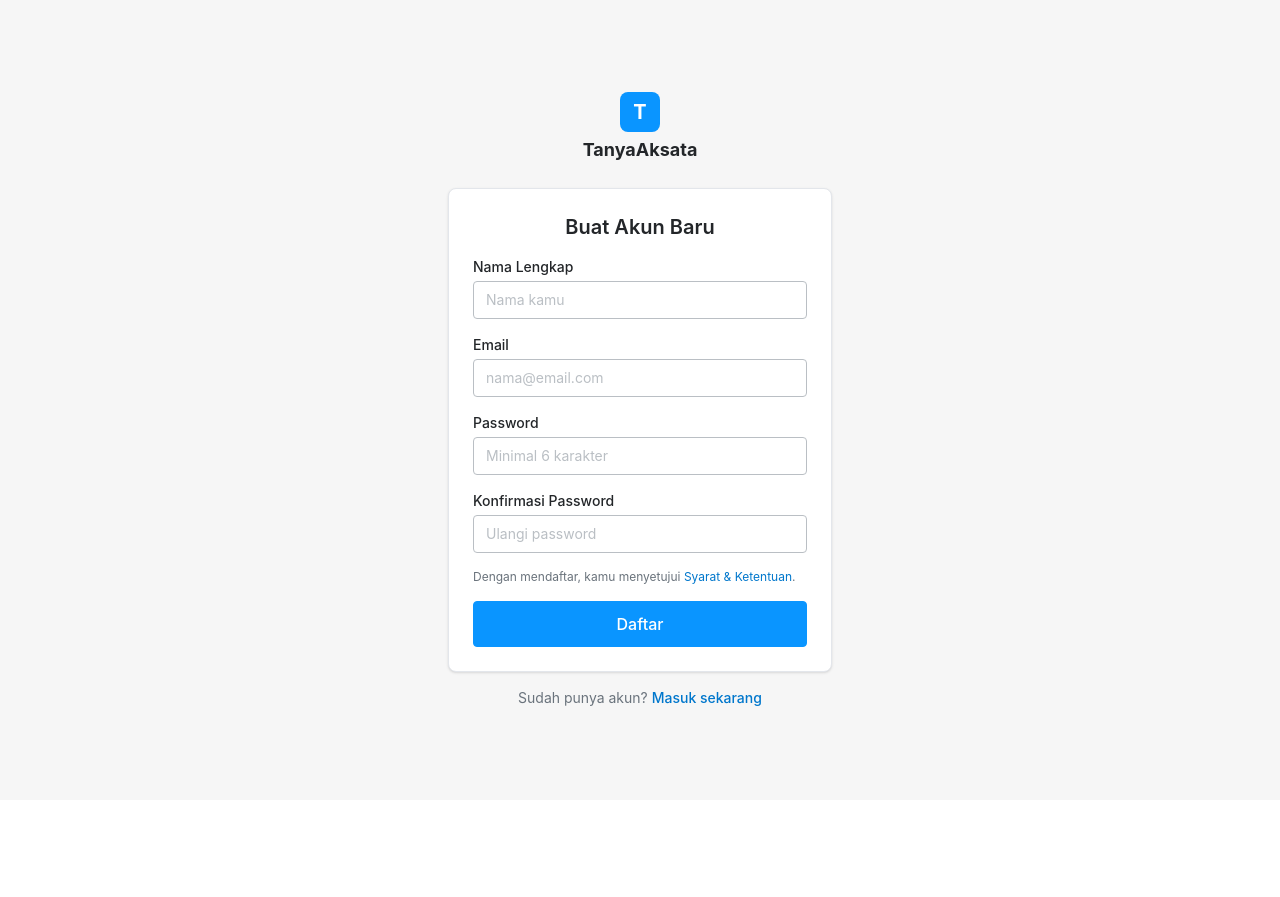
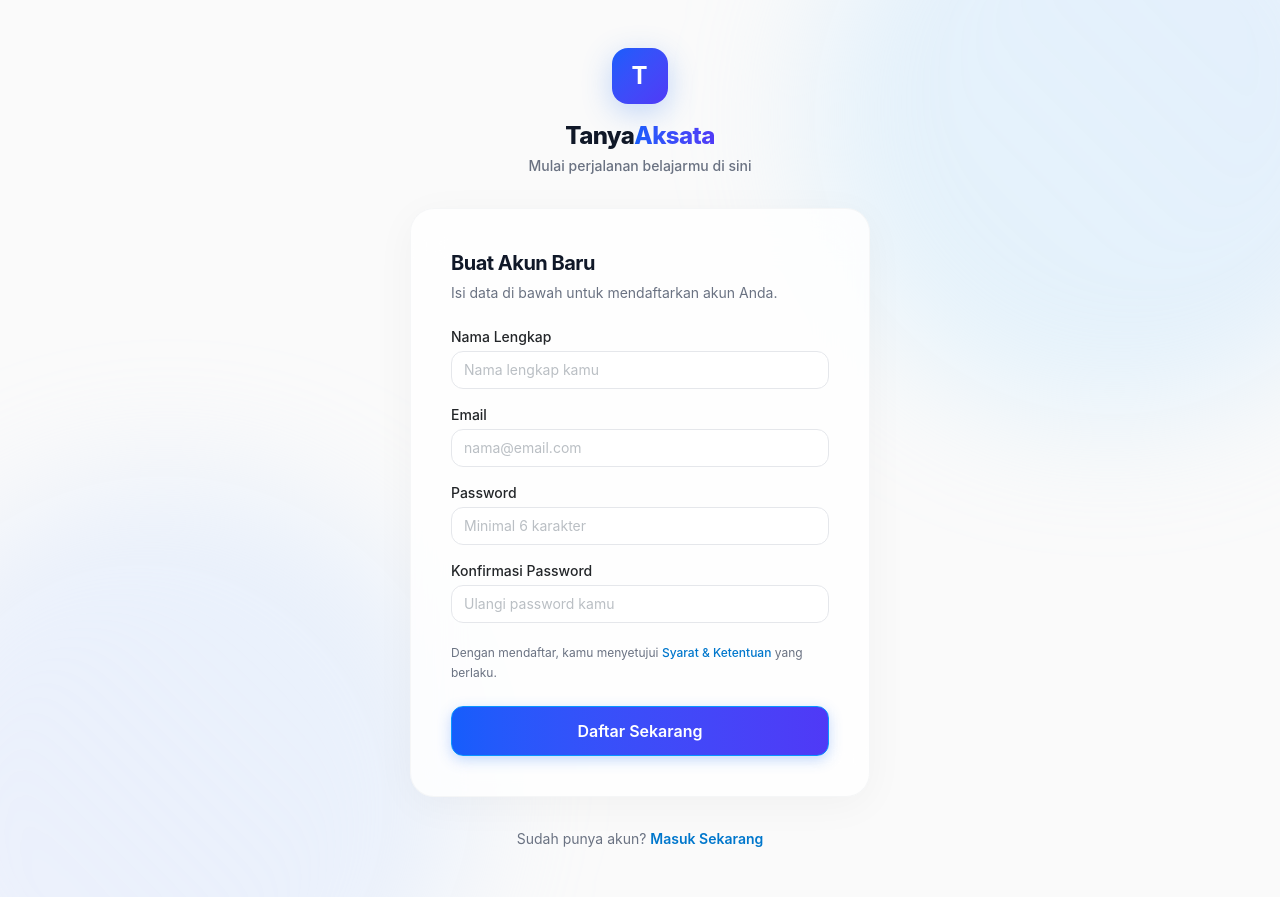
Before and after one commit to Kazeku-06/test-TanyaAksata, a Next.js app in the folder fe/: page /register in a window 1280 px wide. Before the commit the page ends 800 px from the top, so only its background shows below. Built offline with nearby package versions, Linux system fonts and the light colour scheme; no server answers.

Commit message:
aku ngerubah desgin login dan register

```diff
--- a/fe/src/features/auth/login/LoginView.tsx
+++ b/fe/src/features/auth/login/LoginView.tsx
@@ -4,7 +4,6 @@ import { type LoginFormData } from "@/lib/schemas";
 import Button from "@/components/ui/Button";
 import Input from "@/components/ui/Input";
 
-// Props yang diterima LoginView dari LoginLogic
 interface LoginViewProps {
   form: UseFormReturn<LoginFormData>;
   isPending: boolean;
@@ -12,66 +11,102 @@ interface LoginViewProps {
   onSubmit: React.FormEventHandler<HTMLFormElement>;
 }
 
-// LoginView — murni tampilan, tidak ada logic di sini
-// Semua data dan handler datang dari props
 export default function LoginView({
   form,
   isPending,
   rootError,
   onSubmit,
 }: LoginViewProps) {
-  const { register, formState: { errors } } = form;
+  const {
+    register,
+    formState: { errors },
+  } = form;
 
   return (
-    <div className="min-h-screen flex items-center justify-center bg-[#f6f6f6] px-4">
-      <div className="w-full max-w-sm">
+    <div className="relative min-h-screen bg-[#fafafa] flex items-center justify-center px-4 overflow-hidden">
+      {/* Background Decorative Blobs / Ilustrasi Abstrak Modern */}
+      <div className="absolute top-[-20%] left-[-10%] w-[600px] h-[600px] rounded-full bg-gradient-to-tr from-blue-200/40 to-sky-200/30 blur-3xl pointer-events-none" />
+      <div className="absolute bottom-[-20%] right-[-10%] w-[600px] h-[600px] rounded-full bg-gradient-to-br from-indigo-100/50 to-blue-200/30 blur-3xl pointer-events-none" />
 
-        {/* Logo */}
-        <div className="flex justify-center mb-6">
-          <Link href="/" className="flex flex-col items-center gap-1">
-            <div className="w-10 h-10 rounded-lg bg-[#0a95ff] flex items-center justify-center">
-              <span className="text-white font-bold text-xl">T</span>
+      <div className="w-full max-w-[440px] z-10">
+        {/* Brand Logo & Header */}
+        <div className="flex flex-col items-center mb-8">
+          <Link href="/" className="flex flex-col items-center group transition-transform duration-300 hover:scale-102">
+            <div className="w-14 h-14 rounded-2xl bg-gradient-to-br from-blue-600 to-indigo-600 shadow-[0_8px_30px_rgb(59,130,246,0.3)] flex items-center justify-center transition-all duration-300 group-hover:shadow-[0_8px_40px_rgb(59,130,246,0.5)]">
+              <span className="text-white text-2xl font-bold tracking-wider">T</span>
             </div>
-            <span className="font-bold text-[#232629] text-lg">TanyaAksata</span>
+
+            <h1 className="mt-4 text-gray-900 text-2xl font-extrabold tracking-tight">
+              Tanya<span className="bg-gradient-to-r from-blue-600 to-indigo-600 bg-clip-text text-transparent">Aksata</span>
+            </h1>
+
+            <p className="text-gray-500 text-sm mt-1 font-medium">
+              Belajar & Bertanya Lebih Mudah
+            </p>
           </Link>
         </div>
 
-        <div className="bg-white border border-[#e3e6eb] rounded-lg shadow-sm p-6">
-          <h1 className="text-xl font-semibold text-[#232629] mb-4 text-center">
-            Masuk ke Akun
-          </h1>
+        {/* Card Login */}
+        <div className="bg-white/80 backdrop-blur-xl rounded-3xl shadow-[0_8px_40px_rgba(0,0,0,0.04)] p-8 md:p-10 border border-gray-100/80">
+          <div className="mb-8">
+            <h2 className="text-xl font-bold text-gray-900 tracking-tight">
+              Selamat Datang Kembali
+            </h2>
+            <p className="text-gray-500 text-sm mt-1.5">
+              Silakan masuk untuk melanjutkan akses akun Anda.
+            </p>
+          </div>
 
-          {/* Error umum (bukan per-field) */}
+          {/* Root Error Alert */}
           {rootError && (
-            <div className="mb-4 p-3 bg-[#fce8e9] border border-[#f5b8bc] rounded text-sm text-[#c91d2e]">
-              {rootError}
+            <div className="mb-6 rounded-2xl border border-red-100 bg-red-50/70 p-4 text-red-600 text-sm flex items-start gap-3 backdrop-blur-sm animate-shake">
+              <svg xmlns="http://www.w3.org/2000/svg" fill="none" viewBox="0 0 24 24" strokeWidth={2} stroke="currentColor" className="w-5 h-5 shrink-0 mt-0.5">
+                <path strokeLinecap="round" strokeLinejoin="round" d=" strokeLinecap='round' strokeLinejoin='round' d='M12 9v3.75m9-.75a9 9 0 1 1-18 0 9 9 0 0 1 18 0Zm-9 3.75h.008v.008H12v-.008Z'" />
+              </svg>
+              <span className="font-medium">{rootError}</span>
             </div>
           )}
 
-          <form onSubmit={onSubmit} className="flex flex-col gap-4" noValidate>
+          {/* Form */}
+          <form
+            onSubmit={onSubmit}
+            className="space-y-5"
+            noValidate
+          >
+            <div className="space-y-1">
               <Input
                 label="Email"
                 type="email"
                 placeholder="nama@email.com"
                 error={errors.email?.message}
                 autoComplete="email"
+                className="rounded-xl transition-all duration-200 border-gray-200 focus:border-blue-500 focus:ring-4 focus:ring-blue-500/10"
                 {...register("email")}
               />
+            </div>
 
-            <div>
+            <div className="space-y-1">
+              <div className="flex justify-between items-center mb-1">
+                {/* Jika komponen Input bawaan Anda otomatis merender label, Anda bisa menghapus div flex ini dan membiarkan Input bekerja sendiri */}
+              </div>
               <Input
                 label="Password"
                 type="password"
                 placeholder="••••••••"
                 error={errors.password?.message}
                 autoComplete="current-password"
+                className="rounded-xl transition-all duration-200 border-gray-200 focus:border-blue-500 focus:ring-4 focus:ring-blue-500/10"
                 {...register("password")}
               />
-              <div className="mt-1 text-right">
-                <Link href="/forgot-password" className="text-xs text-[#0074cc] hover:underline">
-                  Lupa password?
+            </div>
+
+            <div className="flex items-center justify-end pt-1">
+              <Link
+                href="/forgot-password"
+                className="text-xs font-semibold text-blue-600 hover:text-blue-700 transition-colors duration-200"
+              >
+                Lupa Password?
               </Link>
-              </div>
             </div>
 
             <Button
@@ -79,20 +114,23 @@ export default function LoginView({
               variant="primary"
               size="lg"
               loading={isPending}
-              className="w-full mt-1"
+              className="w-full py-3 rounded-xl bg-gradient-to-r from-blue-600 to-indigo-600 hover:from-blue-700 hover:to-indigo-700 text-white font-semibold shadow-[0_4px_14px_rgba(59,130,246,0.3)] hover:shadow-[0_6px_20px_rgba(59,130,246,0.4)] transition-all duration-200 transform active:scale-[0.99] mt-2"
             >
-              Masuk
+              Masuk ke Akun
             </Button>
           </form>
         </div>
 
-        <p className="text-center text-sm text-[#6a737c] mt-4">
+        {/* Footer Link */}
+        <p className="text-center mt-8 text-sm text-gray-500">
           Belum punya akun?{" "}
-          <Link href="/register" className="text-[#0074cc] hover:underline font-medium">
-            Daftar sekarang
+          <Link
+            href="/register"
+            className="font-semibold text-blue-600 hover:text-blue-700 underline underline-offset-4 transition-colors"
+          >
+            Daftar Sekarang
           </Link>
         </p>
-
       </div>
     </div>
   );
--- a/fe/src/features/auth/register/RegisterView.tsx
+++ b/fe/src/features/auth/register/RegisterView.tsx
@@ -20,81 +20,120 @@ export default function RegisterView({
   const { register, formState: { errors } } = form;
 
   return (
-    <div className="min-h-screen flex items-center justify-center bg-[#f6f6f6] px-4 py-8">
-      <div className="w-full max-w-sm">
+    <div className="relative min-h-screen bg-[#fafafa] flex items-center justify-center px-4 py-12 overflow-hidden">
+      {/* Background Decorative Blobs / Ilustrasi Abstrak Modern */}
+      <div className="absolute top-[-20%] right-[-10%] w-[600px] h-[600px] rounded-full bg-gradient-to-bl from-blue-200/40 to-sky-200/30 blur-3xl pointer-events-none" />
+      <div className="absolute bottom-[-20%] left-[-10%] w-[600px] h-[600px] rounded-full bg-gradient-to-tr from-indigo-100/50 to-blue-200/30 blur-3xl pointer-events-none" />
 
-        <div className="flex justify-center mb-6">
-          <Link href="/" className="flex flex-col items-center gap-1">
-            <div className="w-10 h-10 rounded-lg bg-[#0a95ff] flex items-center justify-center">
-              <span className="text-white font-bold text-xl">T</span>
+      <div className="w-full max-w-[460px] z-10">
+
+        {/* Brand Logo & Header */}
+        <div className="flex flex-col items-center mb-8">
+          <Link href="/" className="flex flex-col items-center group transition-transform duration-300 hover:scale-102">
+            <div className="w-14 h-14 rounded-2xl bg-gradient-to-br from-blue-600 to-indigo-600 shadow-[0_8px_30px_rgb(59,130,246,0.3)] flex items-center justify-center transition-all duration-300 group-hover:shadow-[0_8px_40px_rgb(59,130,246,0.5)]">
+              <span className="text-white text-2xl font-bold tracking-wider">T</span>
             </div>
-            <span className="font-bold text-[#232629] text-lg">TanyaAksata</span>
+
+            <h1 className="mt-4 text-gray-900 text-2xl font-extrabold tracking-tight">
+              Tanya<span className="bg-gradient-to-r from-blue-600 to-indigo-600 bg-clip-text text-transparent">Aksata</span>
+            </h1>
+
+            <p className="text-gray-500 text-sm mt-1 font-medium">
+              Mulai perjalanan belajarmu di sini
+            </p>
           </Link>
         </div>
 
-        <div className="bg-white border border-[#e3e6eb] rounded-lg shadow-sm p-6">
-          <h1 className="text-xl font-semibold text-[#232629] mb-4 text-center">
-            Buat Akun Baru
-          </h1>
+        {/* Card Register */}
+        <div className="bg-white/80 backdrop-blur-xl rounded-3xl shadow-[0_8px_40px_rgba(0,0,0,0.04)] p-8 md:p-10 border border-gray-100/80">
+          <div className="mb-6">
+            <h2 className="text-xl font-bold text-gray-900 tracking-tight">
+              Buat Akun Baru
+            </h2>
+            <p className="text-gray-500 text-sm mt-1.5">
+              Isi data di bawah untuk mendaftarkan akun Anda.
+            </p>
+          </div>
 
+          {/* Root Error Alert */}
           {rootError && (
-            <div className="mb-4 p-3 bg-[#fce8e9] border border-[#f5b8bc] rounded text-sm text-[#c91d2e]">
-              {rootError}
+            <div className="mb-6 rounded-2xl border border-red-100 bg-red-50/70 p-4 text-red-600 text-sm flex items-start gap-3 backdrop-blur-sm">
+              <svg xmlns="http://www.w3.org/2000/svg" fill="none" viewBox="0 0 24 24" strokeWidth={2} stroke="currentColor" className="w-5 h-5 shrink-0 mt-0.5">
+                <path strokeLinecap="round" strokeLinejoin="round" d="M12 9v3.75m9-.75a9 9 0 1 1-18 0 9 9 0 0 1 18 0Zm-9 3.75h.008v.008H12v-.008Z" />
+              </svg>
+              <span className="font-medium">{rootError}</span>
             </div>
           )}
 
-          <form onSubmit={onSubmit} className="flex flex-col gap-4" noValidate>
+          {/* Form */}
+          <form onSubmit={onSubmit} className="space-y-4" noValidate>
             <Input
               label="Nama Lengkap"
               type="text"
-              placeholder="Nama kamu"
+              placeholder="Nama lengkap kamu"
               error={errors.name?.message}
               autoComplete="name"
+              className="rounded-xl transition-all duration-200 border-gray-200 focus:border-blue-500 focus:ring-4 focus:ring-blue-500/10"
               {...register("name")}
             />
+
             <Input
               label="Email"
               type="email"
               placeholder="nama@email.com"
               error={errors.email?.message}
               autoComplete="email"
+              className="rounded-xl transition-all duration-200 border-gray-200 focus:border-blue-500 focus:ring-4 focus:ring-blue-500/10"
               {...register("email")}
             />
+
             <Input
               label="Password"
               type="password"
               placeholder="Minimal 6 karakter"
               error={errors.password?.message}
               autoComplete="new-password"
+              className="rounded-xl transition-all duration-200 border-gray-200 focus:border-blue-500 focus:ring-4 focus:ring-blue-500/10"
               {...register("password")}
             />
+
             <Input
               label="Konfirmasi Password"
               type="password"
-              placeholder="Ulangi password"
+              placeholder="Ulangi password kamu"
               error={errors.password_confirmation?.message}
               autoComplete="new-password"
+              className="rounded-xl transition-all duration-200 border-gray-200 focus:border-blue-500 focus:ring-4 focus:ring-blue-500/10"
               {...register("password_confirmation")}
             />
 
-            <p className="text-xs text-[#6a737c]">
-              Dengan mendaftar, kamu menyetujui{" "}
-              <Link href="/terms" className="text-[#0074cc] hover:underline">
-                Syarat & Ketentuan
-              </Link>
-              .
-            </p>
+            <div className="pt-1">
+              <p className="text-xs text-gray-500 leading-relaxed">
+                Dengan mendaftar, kamu menyetujui{" "}
+                <Link href="/terms" className="text-blue-600 hover:text-blue-700 font-medium underline underline-offset-2 transition-colors">
+                  Syarat & Ketentuan
+                </Link>
+                {" "}yang berlaku.
+              </p>
+            </div>
 
-            <Button type="submit" variant="primary" size="lg" loading={isPending} className="w-full">
-              Daftar
+            <Button
+              type="submit"
+              variant="primary"
+              size="lg"
+              loading={isPending}
+              className="w-full py-3 rounded-xl bg-gradient-to-r from-blue-600 to-indigo-600 hover:from-blue-700 hover:to-indigo-700 text-white font-semibold shadow-[0_4px_14px_rgba(59,130,246,0.3)] hover:shadow-[0_6px_20px_rgba(59,130,246,0.4)] transition-all duration-200 transform active:scale-[0.99] mt-2"
+            >
+              Daftar Sekarang
             </Button>
           </form>
         </div>
 
-        <p className="text-center text-sm text-[#6a737c] mt-4">
+        {/* Footer Link */}
+        <p className="text-center mt-8 text-sm text-gray-500">
           Sudah punya akun?{" "}
-          <Link href="/login" className="text-[#0074cc] hover:underline font-medium">
-            Masuk sekarang
+          <Link href="/login" className="font-semibold text-blue-600 hover:text-blue-700 underline underline-offset-4 transition-colors">
+            Masuk Sekarang
           </Link>
         </p>
 
```
Also changed, not shown: 1 other file (tests, documents, lock files or other folders). Lines whose indentation alone changed are shown as unchanged.
